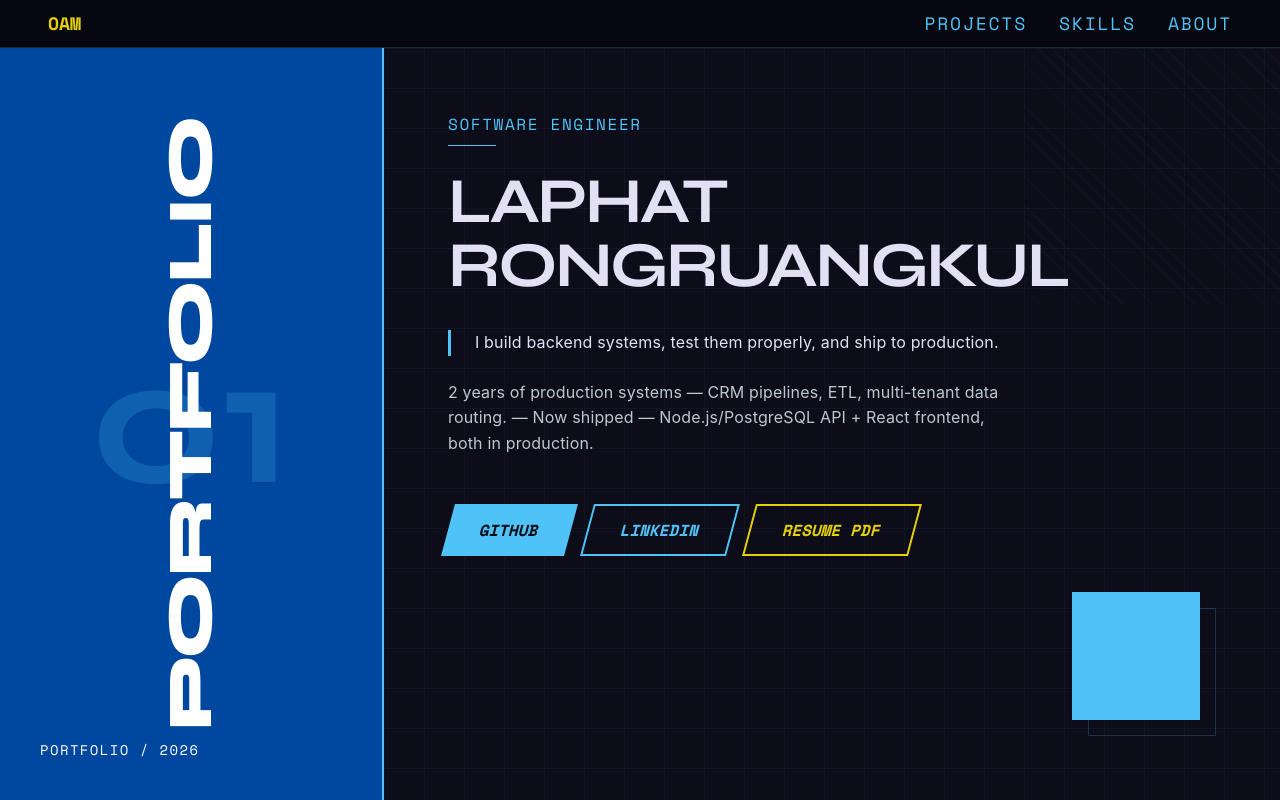
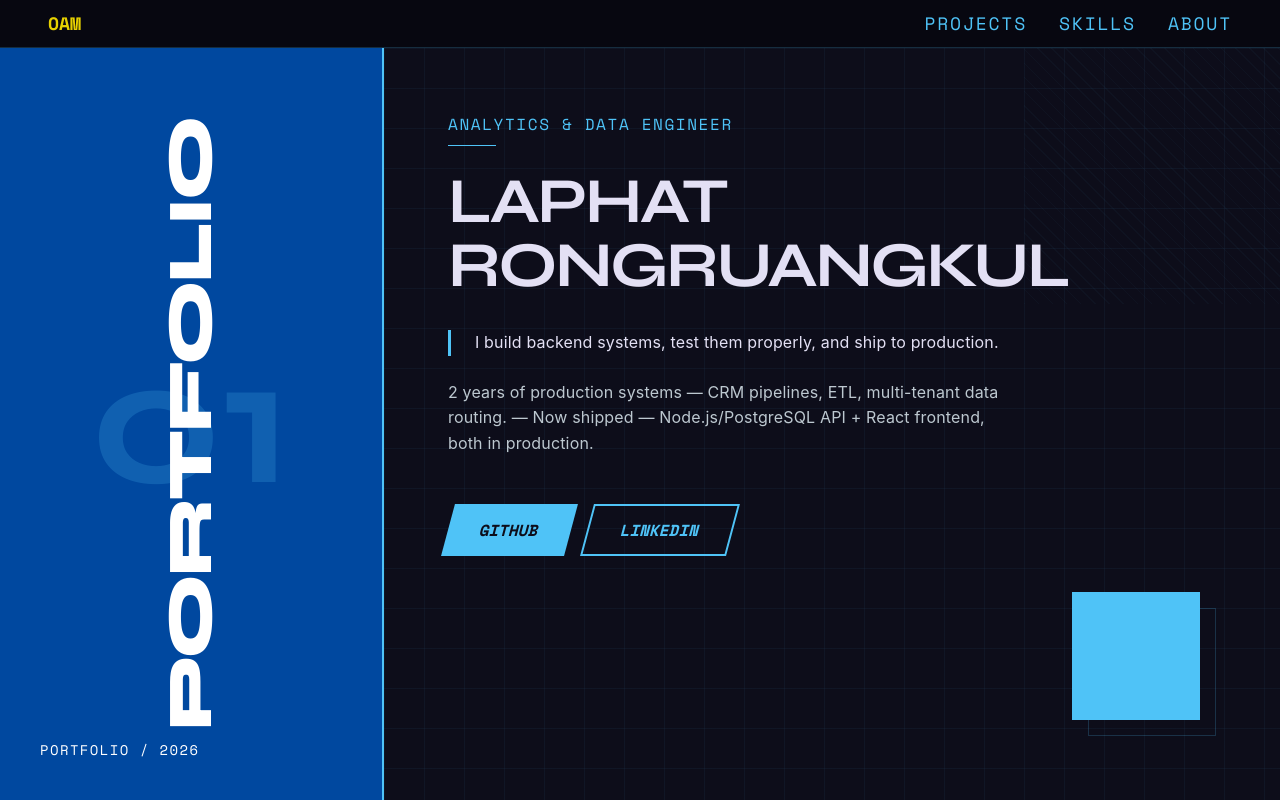
Before and after one commit to Atherz413/portfolio, a Next.js app: page / in a window 1280 px wide. Shown: the top 800 px of the page. Built offline with nearby package versions, Linux system fonts and the light colour scheme.

Commit message:
fix: update copy, skills, and remove resume button

```diff
--- a/components/Hero.tsx
+++ b/components/Hero.tsx
@@ -42,7 +42,7 @@ export default function Hero() {
           {/* Role Label */}
           <div className="mb-6">
             <span className="font-label-caps text-[#4fc3f7] tracking-widest uppercase text-[16px]">
-              SOFTWARE ENGINEER
+              ANALYTICS & DATA ENGINEER
             </span>
             <div className="h-[1px] w-12 bg-[#4fc3f7] mt-2" />
           </div>
@@ -86,13 +86,6 @@ export default function Hero() {
             >
               LINKEDIN
             </a>
-            <a
-              href={siteConfig.resume}
-              download
-              className="skew-button skew-x-[-15deg] border-2 border-outline font-label-caps px-8 py-3 font-bold hover:border-on-surface"
-            >
-              <span className="text-[#e6d100]">RESUME PDF</span>
-            </a>
           </div>
         </div>
 
--- a/lib/data.ts
+++ b/lib/data.ts
@@ -5,7 +5,6 @@ export const siteConfig = {
     "2 years of production systems — CRM pipelines, ETL, multi-tenant data routing. — Now shipped — Node.js/PostgreSQL API + React frontend, both in production.",
   github: "https://github.com/Atherz413",
   linkedin: "https://www.linkedin.com/in/laphat-rongruangkul-64a1b3288/",
-  resume: "/LAPHAT_RONGRUANGKUL_Resume.pdf",
 };
 
 export type Project = {
@@ -117,8 +116,7 @@ export const skills: Skill[] = [
 export const about = {
   story: [
     "I spent 2 years building production data systems at a digital marketing agency — CRM pipelines, ETL jobs, tracking implementations — all in Google Apps Script and JavaScript.",
-    "The work was backend engineering in everything but name: state management, conflict resolution, audit logging, multi-tenant data routing. I just didn't have the job title.",
-    "I've since rebuilt those same systems with a proper backend stack — Node.js, PostgreSQL, TypeScript — and shipped a React frontend on top.",
+    "I've since expanded into proper backend engineering — rebuilt those same systems with Node.js, PostgreSQL, and TypeScript, and shipped a React frontend on top.",
   ],
   values: ["Production systems over tutorials", "Debugs before asking for help", "Ownership mindset"],
 };
```
